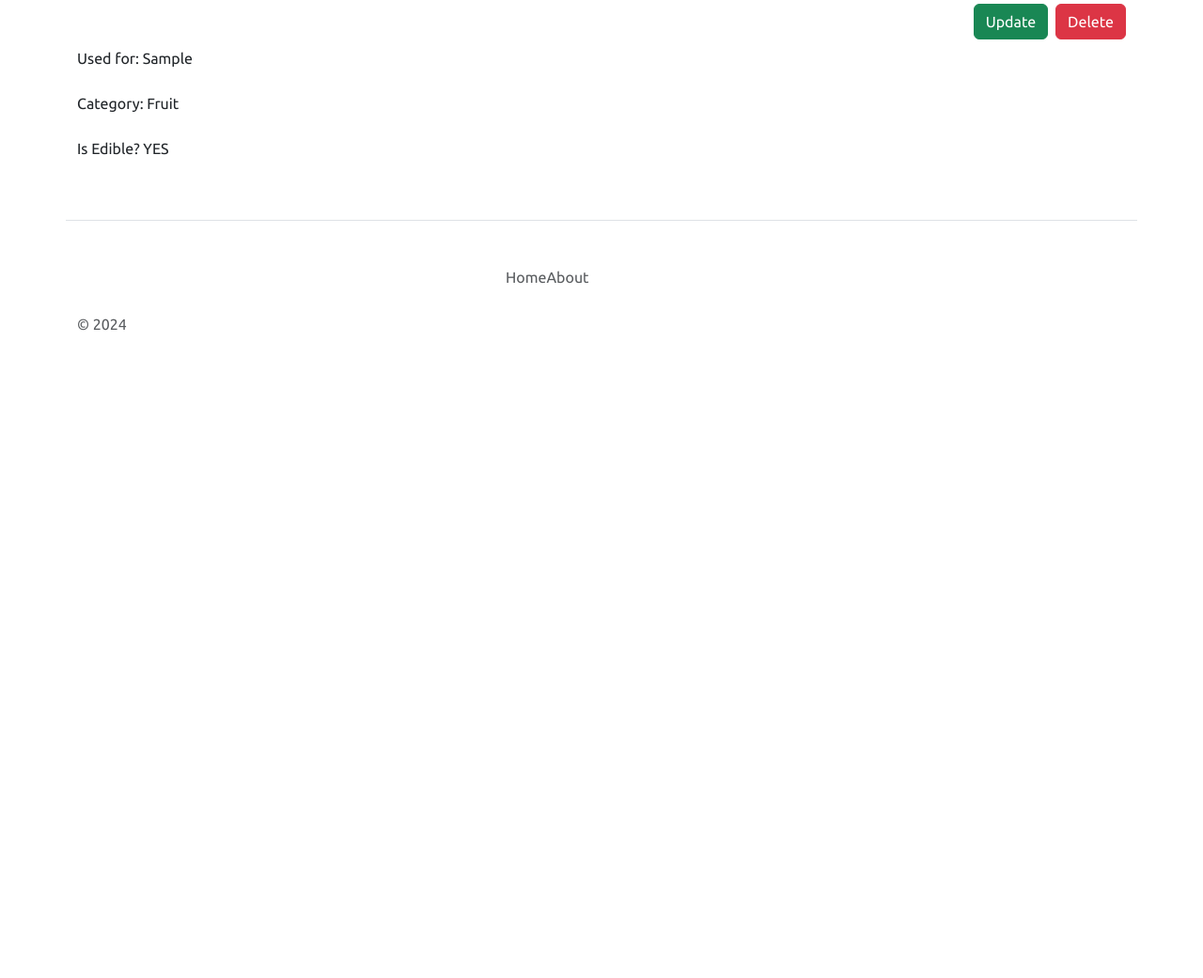
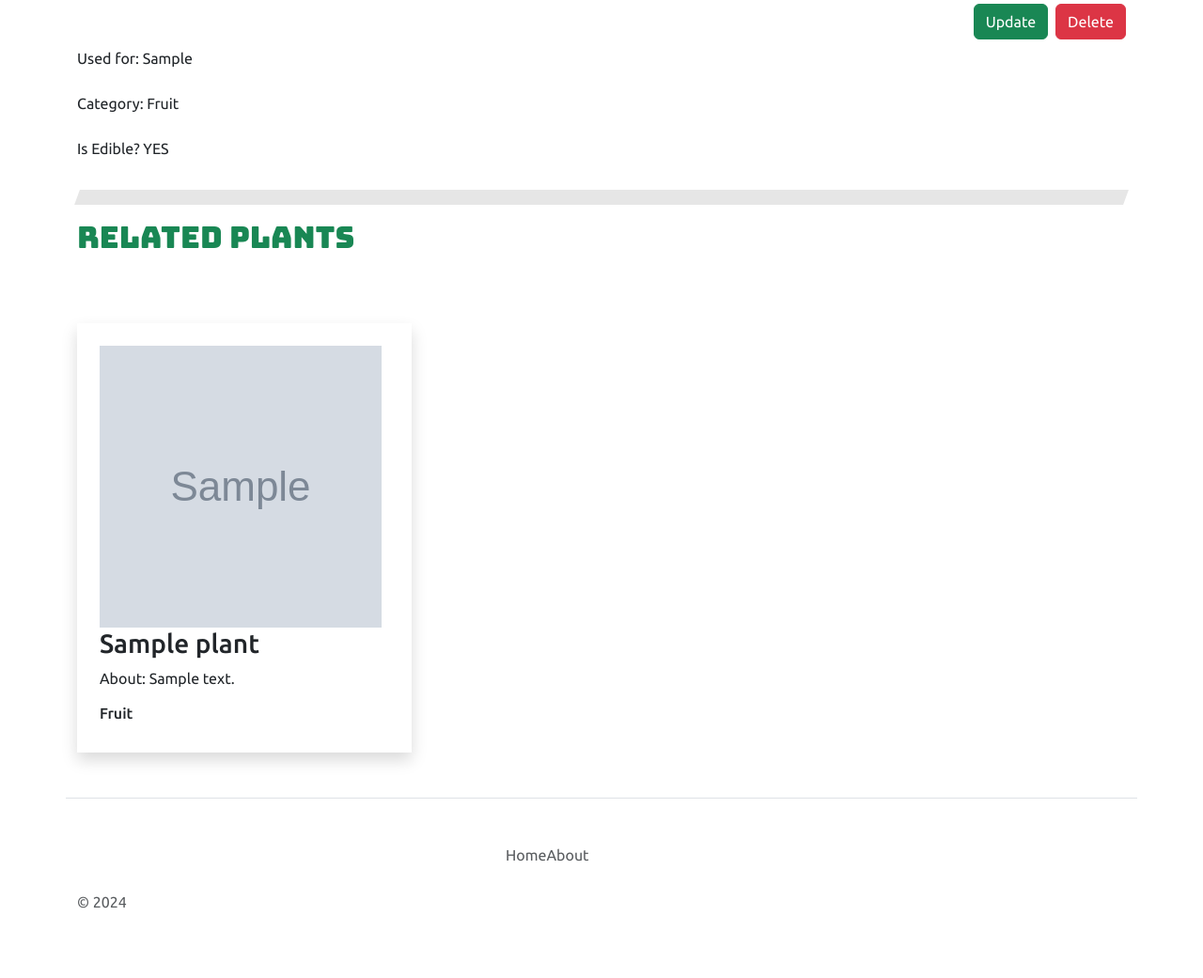
Before and after one commit to T-Python-June-24/LAB-ORM-PLANTEER-1, a Django app: template Planteer/plants/templates/plants/detail.html in a window 1280 px wide. Shown: the part 446-1487 px from the top of the page at 94% size. Before the commit the page ends 798 px from the top, so only its background shows below. Run offline with Django 5.2, Linux system fonts and the light colour scheme; the template is opened without the code that fills it: values that come from a table or form of the project are taken from there, others are empty; tables that the repository leaves empty hold one stand-in row (values such as "Sample post"); grey boxes marked "Sample" are stand-in pictures; some web fonts are replaced.

Commit message:
bug fixed

```diff
--- a/Planteer/plants/templates/plants/detail.html
+++ b/Planteer/plants/templates/plants/detail.html
@@ -30,6 +30,29 @@
         </div>
     </div>
 </div>
+<hr>
+<h2 class="text-success">Related Plants</h2>
+<div class="row mt-5 row-cols-1 row-cols-md-3 g-4">
+
+  {% for plant in plantsByCat %}
+    <div class="col">
+        <div class="d-flex flex-column justify-content-start align-items-start h-100 p-4 shadow">
+            <a href= "{% url 'plants:detail_view' plant.id %}"><img src="{{plant.image.url}}" class="all-img"/></a>
+            <h3>{{plant.name}}</h3>
+
+            <p>About: {{plant.about}}</p>
+            <h6>{% if plant.category == 1 %} Fruit
+              {% elif plant.category == 2 %} Vegetables
+              {% elif plant.category == 3 %} Tree
+              {%endif %}
+
+            </h6>
+        </div>
+    </div>
+  {% endfor %}
+
+
+</div>
 
 
   <!-- Modal -->
--- a/Planteer/plants/views.py
+++ b/Planteer/plants/views.py
@@ -24,8 +24,10 @@ def all_view(request: HttpRequest):
 
 def detail_view(request: HttpRequest, plant_id:int):
     plant = Plant.objects.get(pk = plant_id)
+    category = plant.category
+    plantsByCat= Plant.objects.filter(category=category).exclude(pk = plant_id)
 
-    return render(request, 'plants/detail.html', {'plant':plant})
+    return render(request, 'plants/detail.html', {'plant':plant, 'plantsByCat': plantsByCat})
 
 
 
```
Also changed, not shown: Planteer/media/images/background2_jL9Nmjc.jpg (added).
